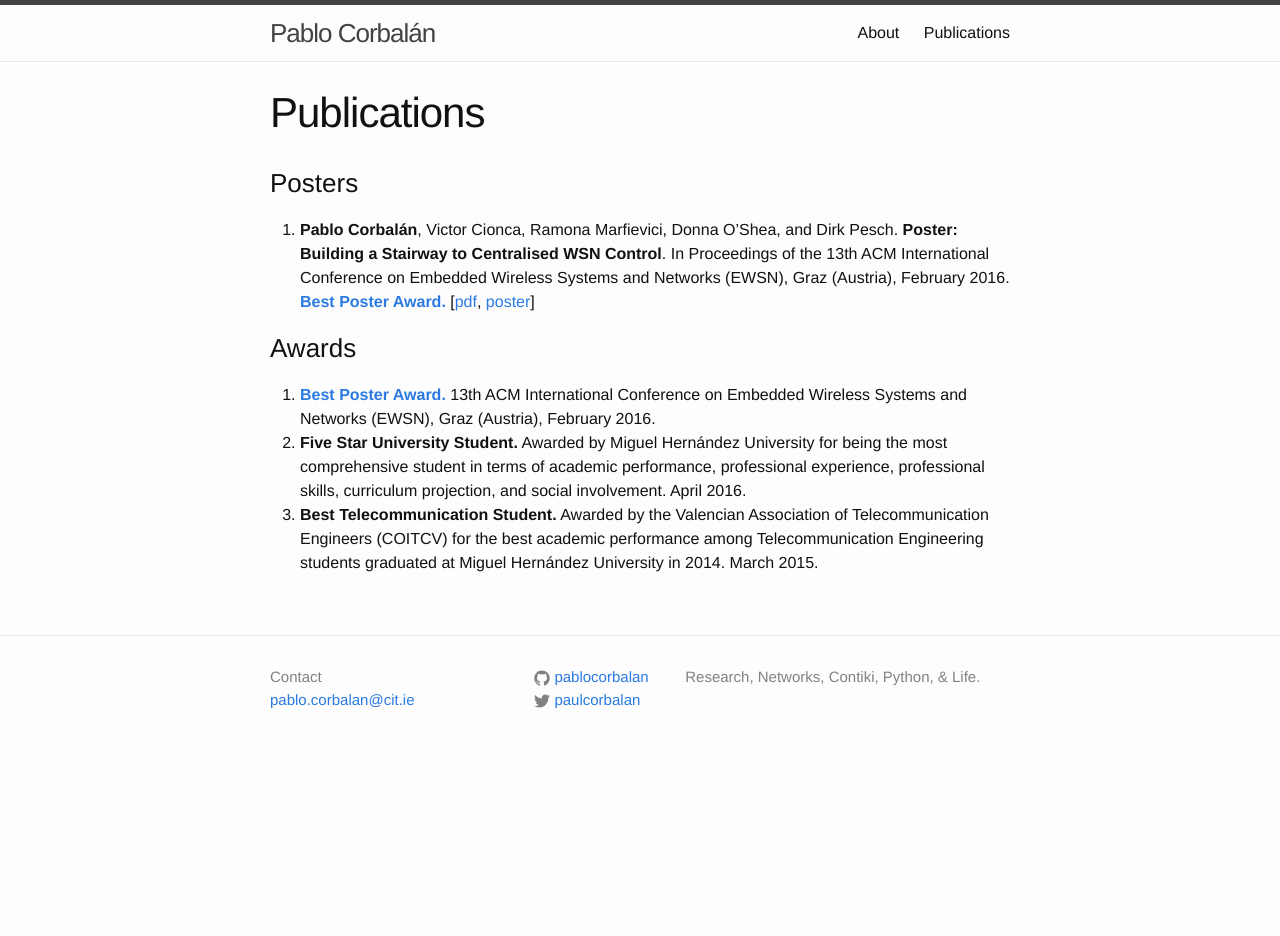
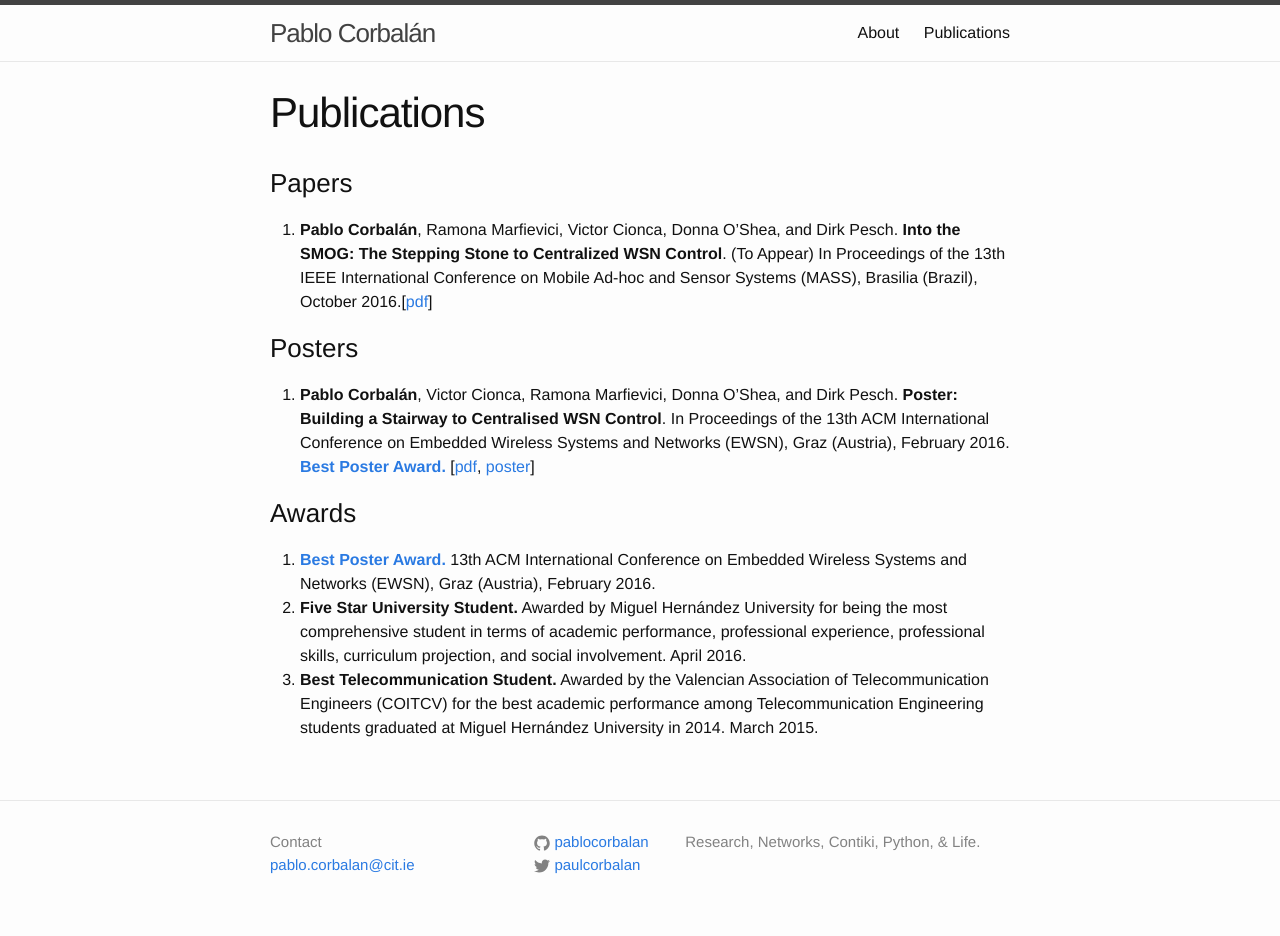
Before and after one commit to pablocorbalan/pablocorbalan.github.io, a Jekyll site: the page built from publications.md, in a window 1280 px wide. Built offline with Jekyll 4.4.1, drawn with Linux system fonts in a browser that asks for light colours; before the commit the page ends 900 px from its top, so only the background shows below that.

Commit message:
Add Into the SMOG publication

```diff
--- a/publications.md
+++ b/publications.md
@@ -3,6 +3,10 @@ layout: page
 title: Publications
 permalink: /publications/
 ---
+
+### Papers
+
+1. **Pablo Corbalán**, Ramona Marfievici, Victor Cionca, Donna O’Shea, and Dirk Pesch. **Into the SMOG: The Stepping Stone to Centralized WSN Control**. (To Appear) In Proceedings of the 13th IEEE International Conference on Mobile Ad-hoc and Sensor Systems (MASS), Brasilia (Brazil), October 2016.[[pdf](/docs/papers/mass-into-the-smog.pdf)]
 
 ### Posters
 
```
Also changed, not shown: 1 other file.
